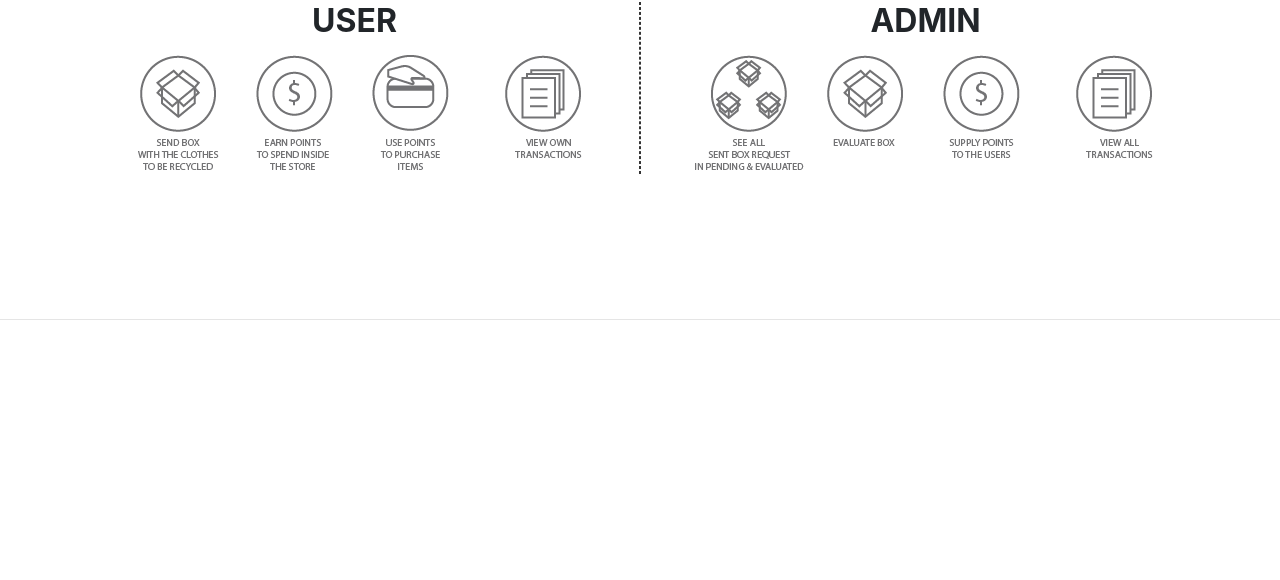
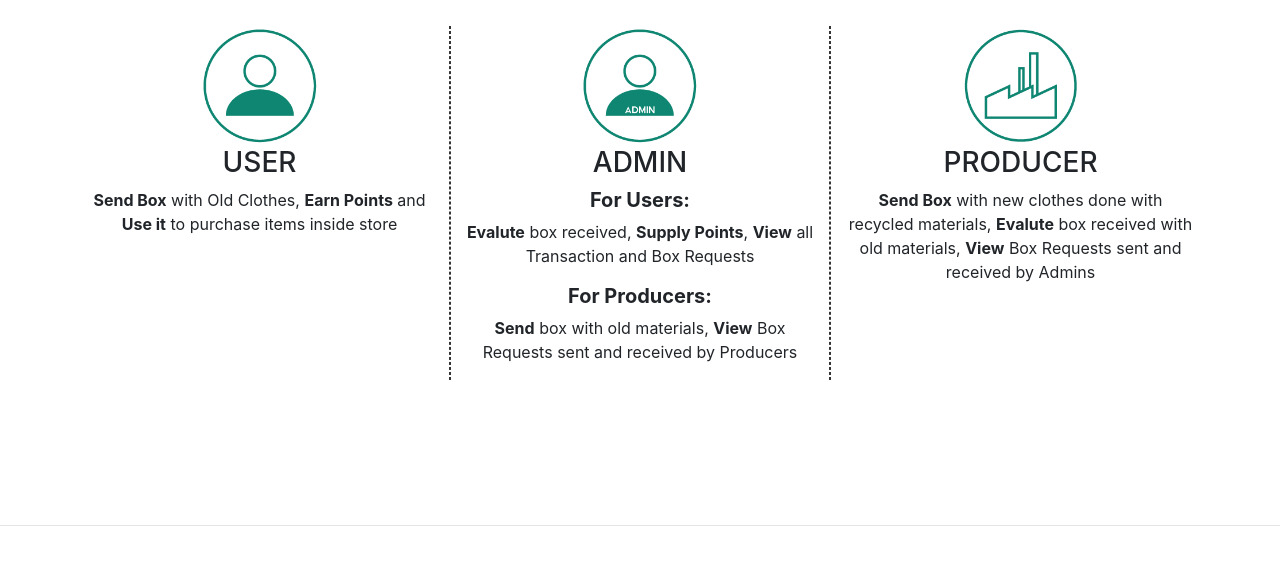
Before and after one commit to franzonistefano/thesis-fabric, a website: page app/public/index.html in a window 1280 px wide. Shown: the part 732-1312 px from the top of the page. Before the commit the page ends 1132 px from the top, so only its background shows below. Drawn offline with nearby package versions, Linux system fonts and the light colour scheme; no server answers.

Commit message:
front-end fix

```diff
--- a/app/public/index.html
+++ b/app/public/index.html
@@ -62,15 +62,31 @@
     <!--How It Works-->
     <div class="container text-center">
       <h2><b>HOW IT WORKS</b></h2>
+      <br>
+
       <div class="row">
-        <div class="col-lg-6 text-center mycontent-left">
-          <h2><b>USER</b></h2>
-          <img src="img/user.png">
+
+        <div class="col-lg-4 text-center mycontent-left">
+          <img src="img/user-icon.png" height="120">
+          <h3>USER</h3>
+          <p><b>Send Box</b> with Old Clothes, <b>Earn Points</b> and <b>Use it</b> to purchase items inside store </p>
         </div>
-        <div class="col-lg-6 text-center mycontent-right">
-          <h2><b>ADMIN</b></h2>
-          <img src="img/admin.png">
+
+        <div class="col-lg-4 text-center mycontent-right mycontent-left">
+          <img src="img/admin-icon.png" height="120">
+          <h3>ADMIN</h3>
+          <h5><b>For Users:</b></h5>
+          <p><b>Evalute</b> box received, <b>Supply Points</b>, <b>View</b> all Transaction and Box Requests</p>
+          <h5><b>For Producers:</b></h5>
+          <p><b>Send</b> box with old materials, <b>View</b> Box Requests sent and received by Producers</p>
         </div>
+
+        <div class="col-lg-4 text-center mycontent-right">
+          <img src="img/producer-icon.png" height="120">
+          <h3>PRODUCER</h3>
+          <p><b>Send Box</b> with new clothes done with recycled materials, <b>Evalute</b> box received with old materials, <b>View</b> Box Requests sent and received by Admins</p>
+        </div>
+
       </div>
 
     </div>
```
Also changed, not shown: app/public/registerAdmin.html (+1 -1 lines), app/public/registerUser.html (+1 -1 lines), app/public/img/admin-icon.png (added), app/public/img/producer-icon.png (added), app/public/img/user-icon.png (added).
